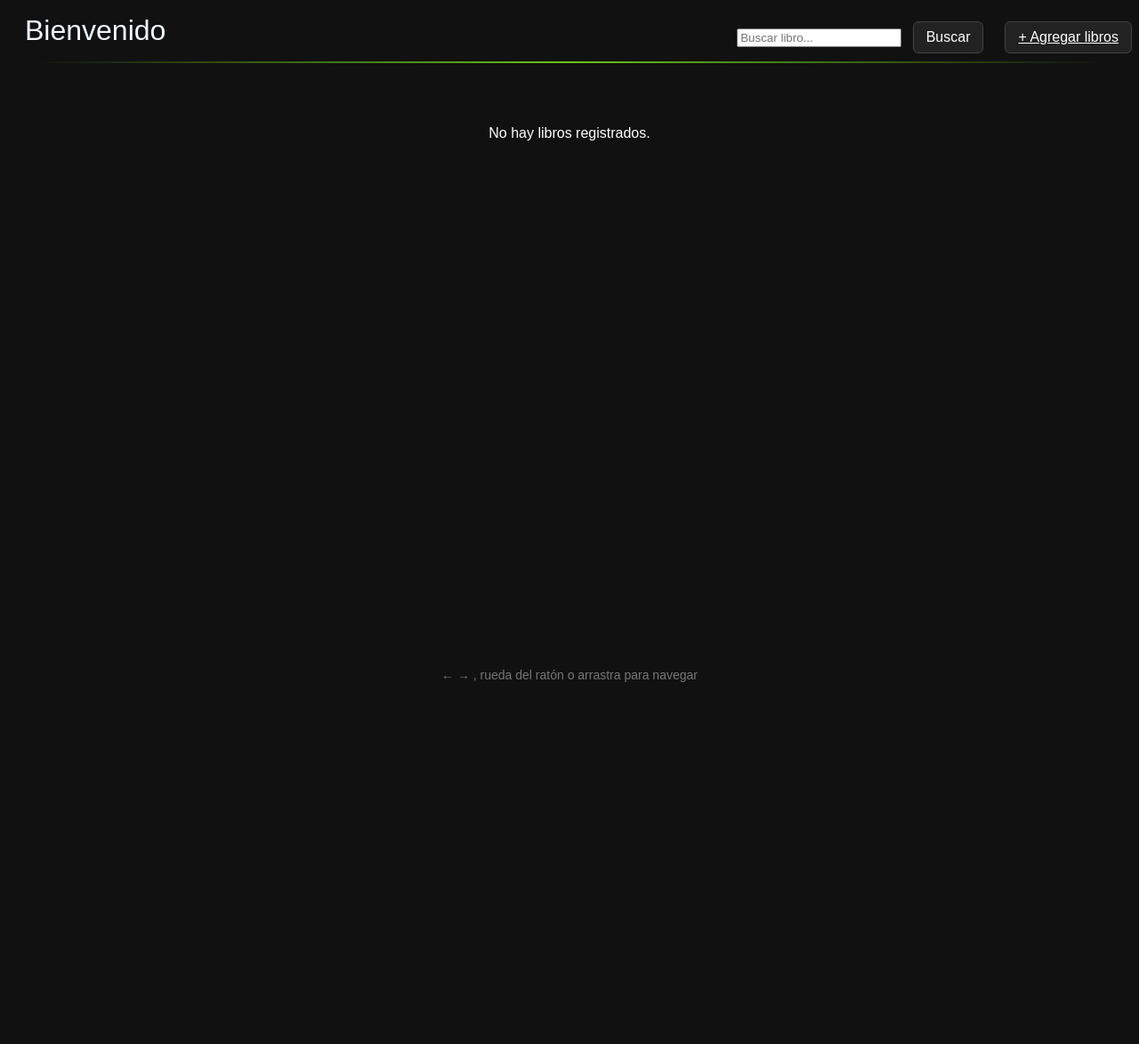
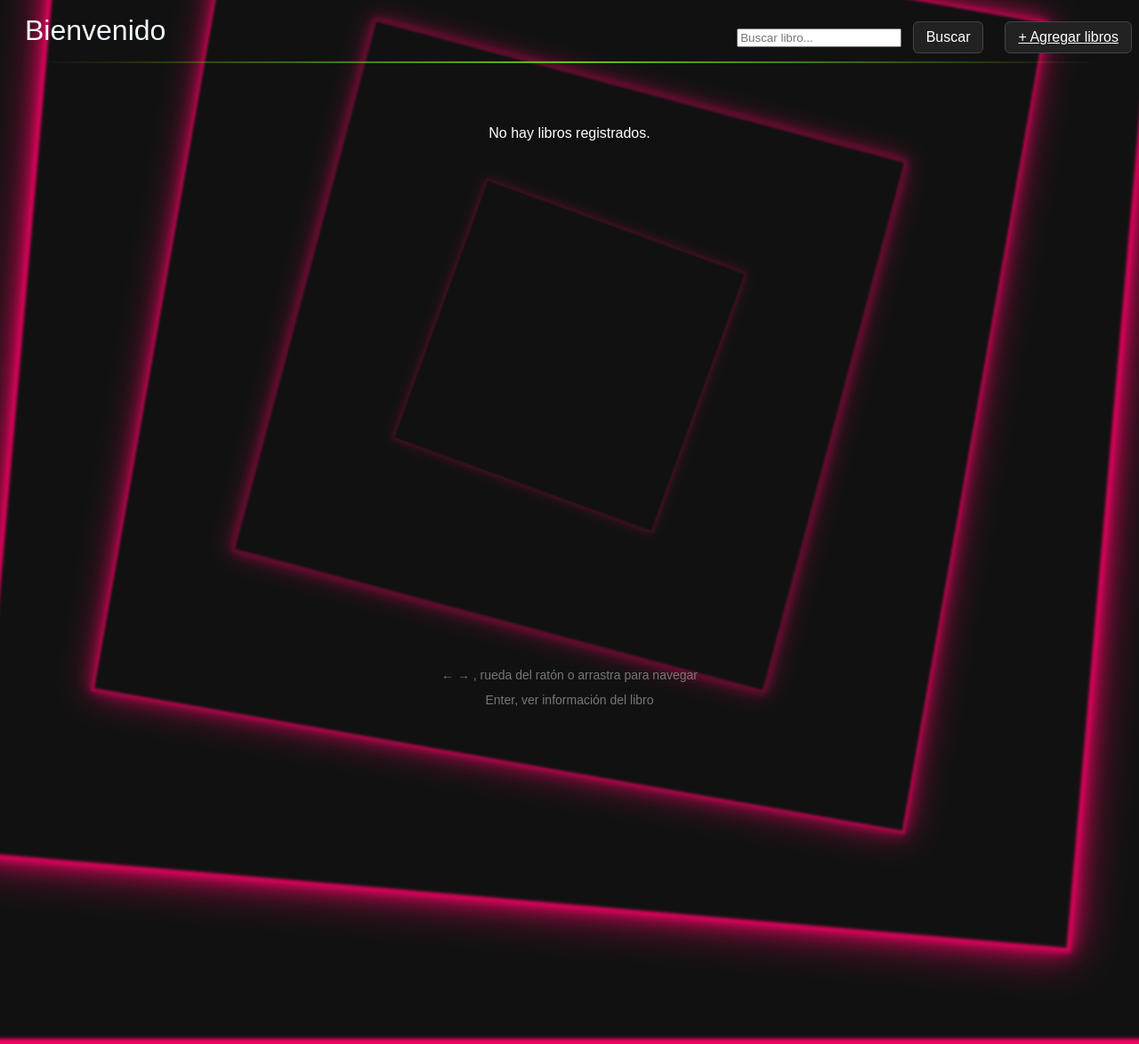
Before and after one commit to EscutiaDuranChristian/Biblioteca, a Flask app: page / in a window 1280 px wide; the page is wider, and only the part inside the window is pictured. Shown: that part at 89% size. Before the commit the page ends 767 px from the top of that part, so only its background shows below. Run offline with Flask 3, Linux system fonts and the light colour scheme; data that the repository does not hold is empty.

Commit message:
Fondo chido
Ahora el fondo está bien chido

```diff
--- a/src/Templates/index.html
+++ b/src/Templates/index.html
@@ -5,8 +5,14 @@
     <meta name="viewport" content="width=device-width, initial-scale=1, viewport-fit=cover">
     <title>Biblioteca</title>
     <link rel="stylesheet" href="{{ url_for('static', filename='css/style.css') }}">
+    <link rel="stylesheet" href="{{ url_for('static', filename='css/square.css') }}">
   </head>
   <body>
+    <div class="square"></div>
+    <div class="square"></div>
+    <div class="square"></div>
+    <div class="square"></div>
+    <div class="square"></div>
     <header>
       <div style="display:flex; gap:8px; right:0; position: absolute; ">
         <form action="/" method="GET">
@@ -44,7 +50,9 @@
       <p id="sub"></p>
       <div class="dots" id="dots"></div>
       <div class="hint">← → , rueda del ratón o arrastra para navegar</div>
+      <div class="hint">Enter, ver información del libro</div>
     </footer>
+
 
 <form id="bookForm" action="/libro/info" method="POST" hidden>
     <input type="hidden" name="ID" id="bookId">
--- /dev/null
+++ b/src/static/css/square.css
@@ -0,0 +1,49 @@
+.square{
+    position:absolute;
+    left:50%;
+    top:50%;
+    z-index: -1;
+
+    width:120vmax;
+    height:120vmax;
+
+    border:6px solid #ff0066;
+
+    transform-origin:center;
+
+    animation:tunnel 3s linear infinite;
+
+    filter: blur(2px);
+
+    opacity: 0;
+
+    box-shadow:
+      0 0 10px #ff0066,
+      0 0 25px #ff0066,
+      0 0 60px #ff0066;
+}
+
+.square:nth-child(1){ animation-delay:0s; }
+.square:nth-child(2){ animation-delay:.6s; }
+.square:nth-child(3){ animation-delay:1.2s; }
+.square:nth-child(4){ animation-delay:1.8s; }
+.square:nth-child(5){ animation-delay:2.4s; }
+
+
+@keyframes tunnel{
+    from{
+        transform:
+            translate(-50%,-50%)
+            rotate(0deg)
+            scale(1);
+        opacity:1;
+    }
+
+    to{
+        transform:
+            translate(-50%,-50%)
+            rotate(25deg)
+            scale(0);
+        opacity:0;
+    }
+}
```
Also changed, not shown: src/Templates/libro_info.html (+7 -0 lines). Lines whose indentation alone changed are shown as unchanged.
